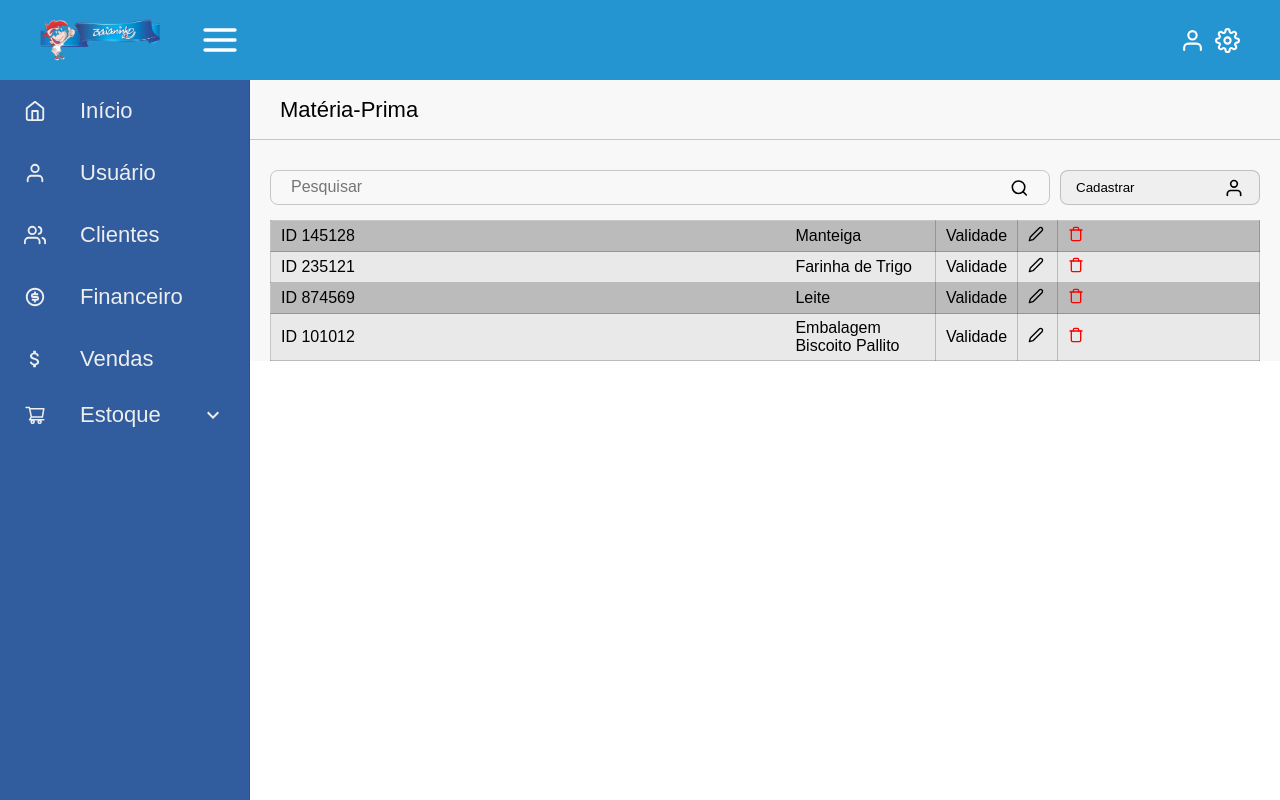
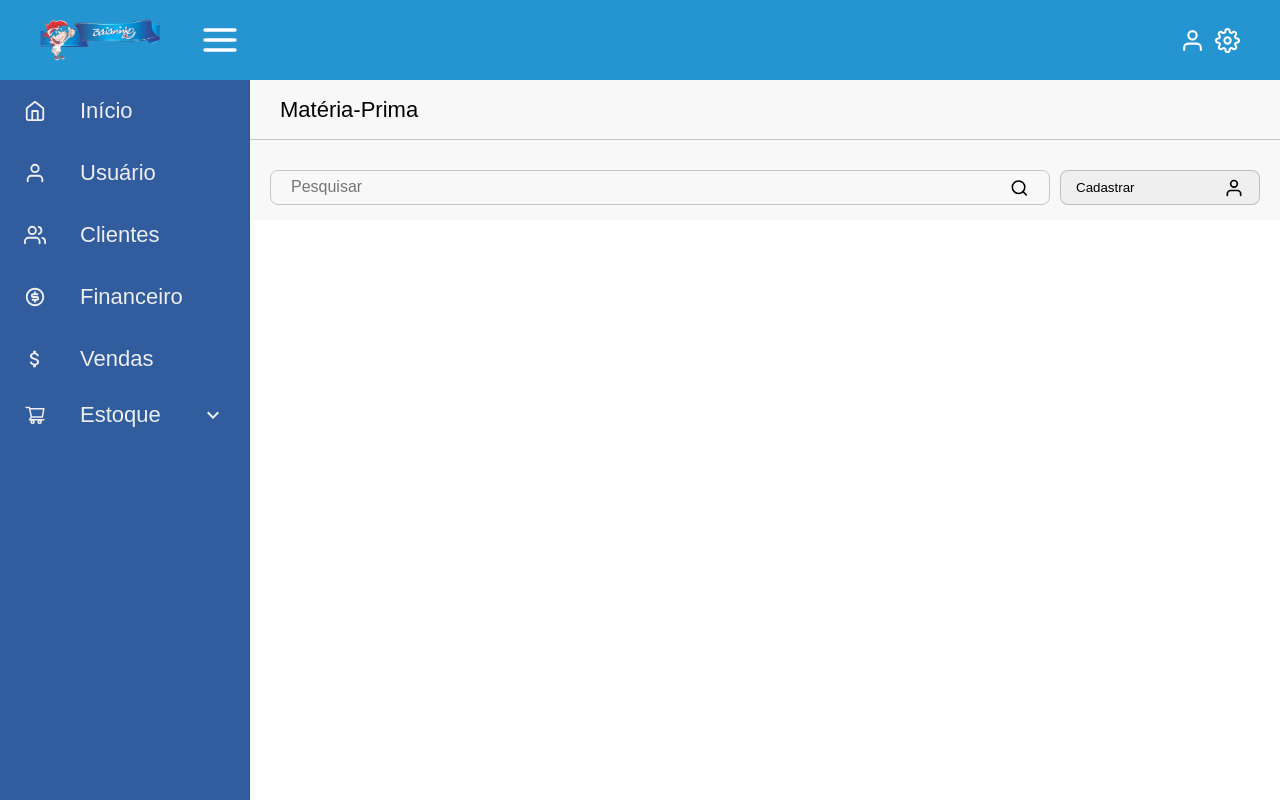
Before and after one commit to baianinho-pds/baianinho-client, a React (Vite) app: page /materia-prima in a window 1280 px wide. Built offline with nearby package versions, Linux system fonts and the light colour scheme; a web font is replaced by a local one.

Commit message:
feat: list raw material dynamically

```diff
--- a/src/pages/MateriaPrima/index.tsx
+++ b/src/pages/MateriaPrima/index.tsx
@@ -2,10 +2,11 @@ import styles from "./materiaPrima.module.css";
 import { FiEdit2, FiTrash, FiSearch, FiUser } from "react-icons/fi";
 import { useState } from "react";
 import FormMateriaPrima from "../../components/FormMateriaPrima";
+import { MateriaPrimaModel } from "../../interfaces/materia-prima-interface";
 
 export default function MateriaPrima() {
   const [isFormMateriaPrimaOpen, setIsFormMateriaPrimaOpen] = useState(false);
-  const [listaMateriaPrima, setListaMateriaPrima] = useState([]);
+  const [listaMateriaPrima, setListaMateriaPrima] = useState<MateriaPrimaModel[]>([]);
 
   function abrirFormulario() {
     console.log(listaMateriaPrima);
@@ -37,10 +38,11 @@ export default function MateriaPrima() {
 
               <div>
                 <table className={styles.table}>
+                  {listaMateriaPrima.map((materiaPrima) => (
                     <tr>
-                    <td>ID 145128</td>
-                    <td>Manteiga</td>
-                    <td>Validade</td>
+                      <td>ID {materiaPrima.id}</td>
+                      <td>{materiaPrima.nome}</td>
+                      <td>{materiaPrima.validade}</td>
                       <td>
                         <FiEdit2></FiEdit2>
                       </td>
@@ -48,39 +50,7 @@ export default function MateriaPrima() {
                         <FiTrash color="#ff0000"></FiTrash>
                       </td>
                     </tr>
-                  <tr>
-                    <td>ID 235121</td>
-                    <td>Farinha de Trigo</td>
-                    <td>Validade</td>
-                    <td>
-                      <FiEdit2></FiEdit2>
-                    </td>
-                    <td>
-                      <FiTrash color="#ff0000"></FiTrash>
-                    </td>
-                  </tr>
-                  <tr>
-                    <td>ID 874569</td>
-                    <td>Leite</td>
-                    <td>Validade</td>
-                    <td>
-                      <FiEdit2></FiEdit2>
-                    </td>
-                    <td>
-                      <FiTrash color="#ff0000"></FiTrash>
-                    </td>
-                  </tr>
-                  <tr>
-                    <td>ID 101012</td>
-                    <td>Embalagem Biscoito Pallito</td>
-                    <td>Validade</td>
-                    <td>
-                      <FiEdit2></FiEdit2>
-                    </td>
-                    <td>
-                      <FiTrash color="#ff0000"></FiTrash>
-                    </td>
-                  </tr>
+                  ))}
                 </table>
               </div>
             </div>
```
Lines whose indentation alone changed are shown as unchanged.
